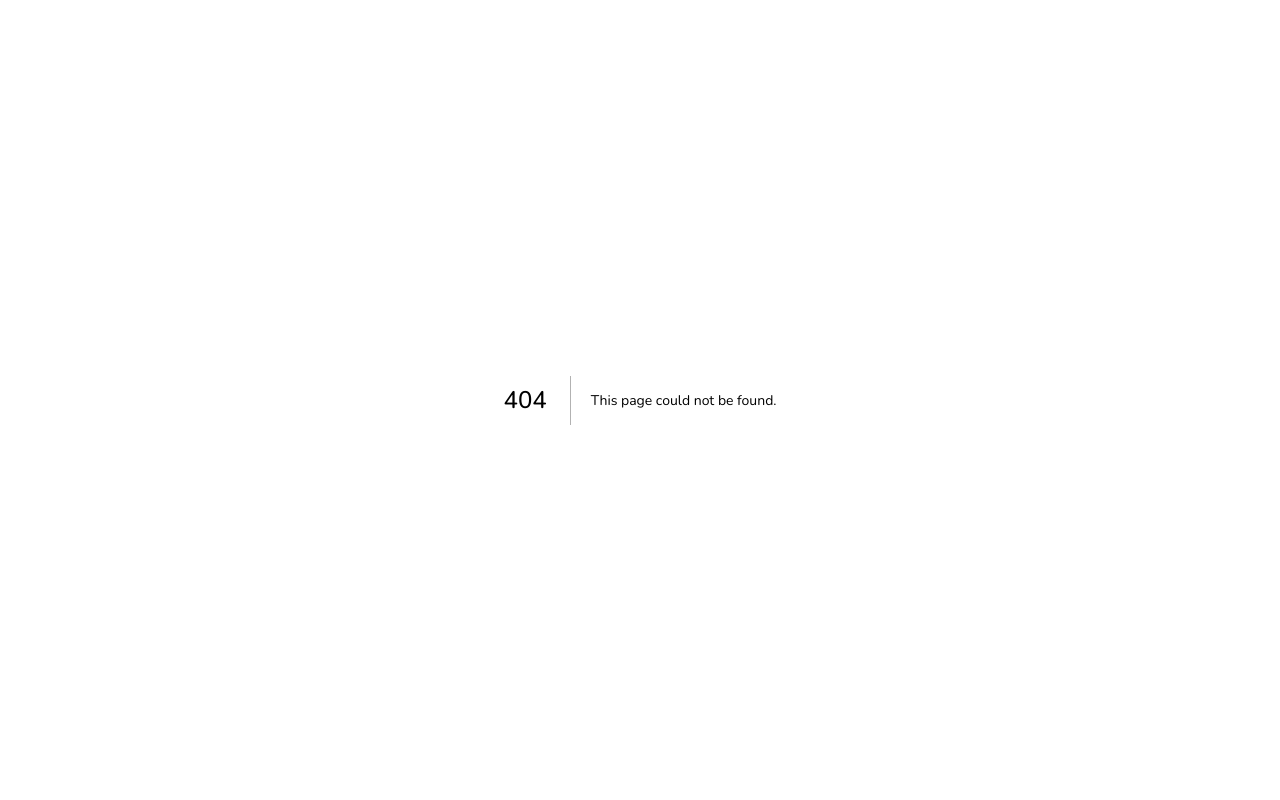
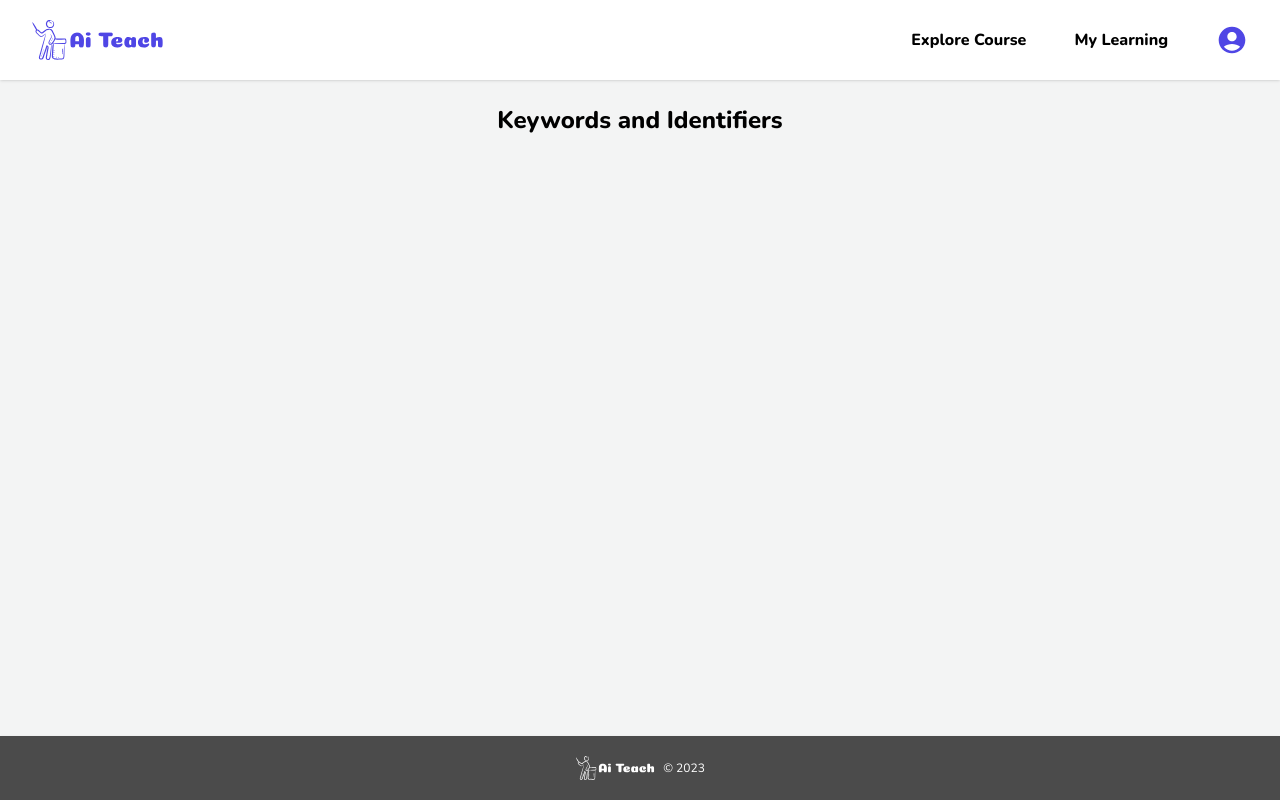
Before and after one commit to shadowbladk/ai-teach, a Next.js app: page /text in a window 1280 px wide. Before the commit this address had no page. Built offline with nearby package versions, Linux system fonts and the light colour scheme.

Commit message:
Add text page component

```diff
--- /dev/null
+++ b/src/pages/text.tsx
@@ -0,0 +1,20 @@
+import Footer from "@/components/Footer";
+import Navbar from "@/components/Navbar";
+
+export default function text() {
+  return (
+    <>
+      <div className="flex min-h-screen flex-col">
+        <Navbar />
+        <div className="flex-grow">
+          <section className="flex flex-col w-screen items-center justify-center p-6">
+            <h1 className="text-2xl font-extrabold text-black ">
+              Keywords and Identifiers
+            </h1>
+          </section>
+        </div>
+        <Footer />
+      </div>
+    </>
+  );
+}
```
